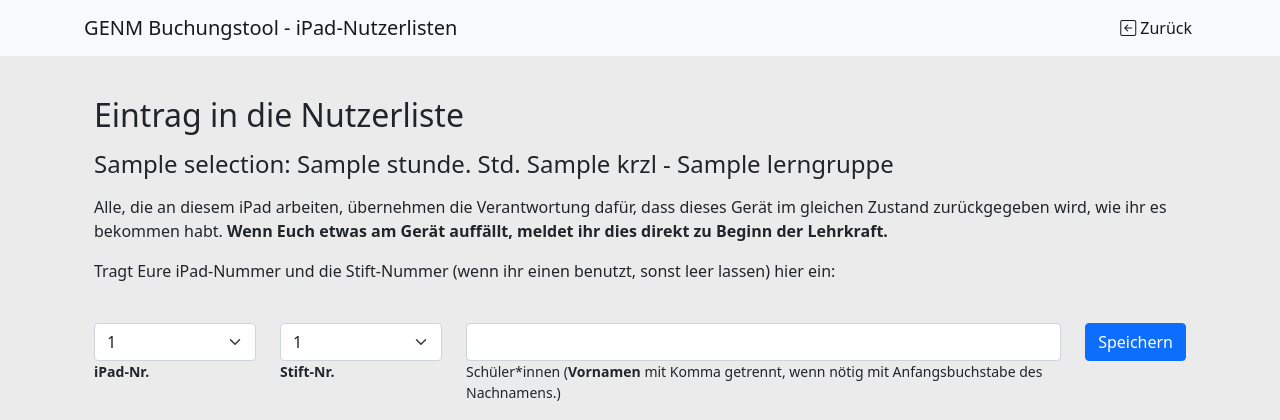
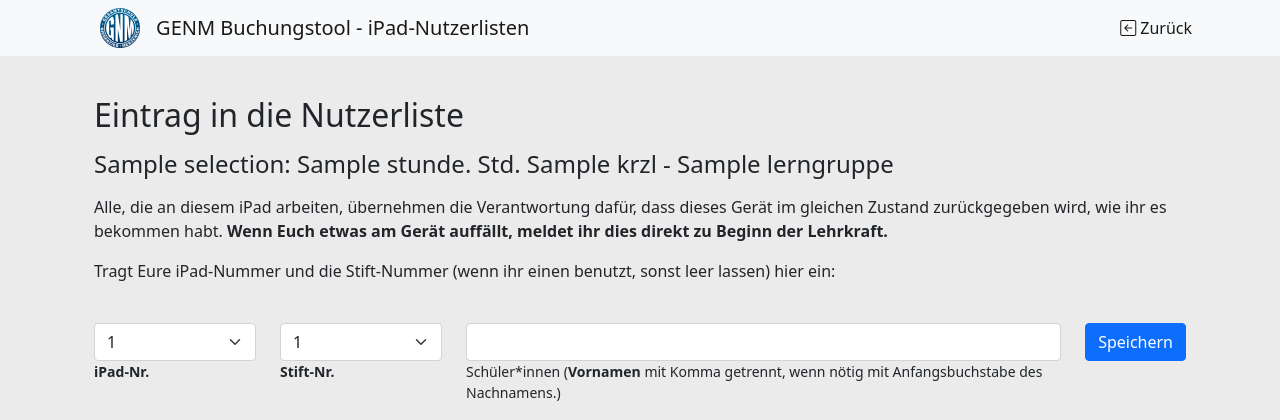
Before and after one commit to pyphil/DjangoBuchungstool, a Django app: template userlist/templates/userlistEntry.html in a window 1280 px wide. Shown: the top 420 px of the page. Run offline with Django 3.2, Linux system fonts and the light colour scheme; the template is opened without the code that fills it: most values are stand-ins (such as "Sample title", 1, 10 or a date in 2020).

Commit message:
indentation / icon userlist

```diff
--- a/buchungstool/templates/base.html
+++ b/buchungstool/templates/base.html
@@ -15,7 +15,7 @@
 <nav class="navbar navbar-expand-lg navbar-light bg-light mb-3">
     <div class="container">
         {% load static %}
-        <img src="{% static "images/GNM.png" %}" width="40" class="ms-3"> <a class="navbar-brand ps-3 mb-0 h1" href="">GENM Buchungstool</a>
+        <img src="{% static 'images/GNM.png' %}" width="40" class="ms-3"> <a class="navbar-brand ps-3 mb-0 h1" href="">GENM Buchungstool</a>
         <button class="navbar-toggler" type="button" data-bs-toggle="collapse" data-bs-target="#navbarNavAltMarkup"
             aria-controls="navbarNavAltMarkup" aria-expanded="false" aria-label="Toggle navigation">
             <span class="navbar-toggler-icon"></span>
--- a/buchungstool/templates/buchungstoolHome.html
+++ b/buchungstool/templates/buchungstoolHome.html
@@ -33,8 +33,6 @@
             <button type="submit" class="btn btn-secondary text-dark" style="background-color: #ffffff;"><i class="bi bi-calendar2-minus">&ensp;</i>Vorherige Woche</button>
             <input type="hidden" name="direction" value="back" />
             <input type="hidden" name="currentdate_nav" value="{{ currentdate }}">
-						<!-- <input type="hidden" name="room" value="{{ room }}">
-						<input type="hidden" name="room_text" value="{{ room_text }}"> -->
           </form>
         </div>
         <div class="col-6 text-center">
@@ -42,8 +40,6 @@
             <label for="start">Springe zu:</label>
             <input type="date" id="start" name="currentdate" class="btn btn-secondary text-dark custom-width" style="background-color: #ffffff;" value="{{ currentdate }}">
             <input type="submit" value="OK" class="btn btn-secondary text-dark" style="background-color: #ffffff;">
-						<!-- <input type="hidden" name="room" value="{{ room }}">
-						<input type="hidden" name="room_text" value="{{ room_text }}"> -->
           </form>
         </div>
         <div class="col text-center">
@@ -51,8 +47,6 @@
             <button type="submit" class="btn btn-secondary text-dark" style="background-color: #ffffff;">Nächste Woche&ensp;<i class="bi bi-calendar2-plus"></i></button>
             <input type="hidden" name="direction" value="forward" />
             <input type="hidden" name="currentdate_nav" value="{{ currentdate }}">
-						<!-- <input type="hidden" name="room" value="{{ room }}">
-						<input type="hidden" name="room_text" value="{{ room_text }}"> -->
           </form>
         </div>
       </div>
--- a/userlist/templates/base_userlist.html
+++ b/userlist/templates/base_userlist.html
@@ -14,18 +14,19 @@
 
 <nav class="navbar navbar-expand-lg navbar-light bg-light mb-3">
     <div class="container">
-        <a class="navbar-brand mb-0 h1" href="">GENM Buchungstool - iPad-Nutzerlisten</a>
+        {% load static %}
+        <img src="{% static 'images/GNM.png' %}" width="40" class="ms-3"> <a class="navbar-brand ps-3 mb-0 h1" href="">GENM Buchungstool - iPad-Nutzerlisten</a>
         <button class="navbar-toggler" type="button" data-bs-toggle="collapse" data-bs-target="#navbarNavAltMarkup"
             aria-controls="navbarNavAltMarkup" aria-expanded="false" aria-label="Toggle navigation">
             <span class="navbar-toggler-icon"></span>
         </button>
-        {% if request.path != "/userlist/select/" %}
         <div class="collapse navbar-collapse" id="navbarNavAltMarkup">
+            {% if request.path != "/userlist/select/" %}
             <div class="navbar-nav ms-auto"> <a class="nav-link active" href="{% url 'userlistSelect' %}"><i
                         class="bi bi-arrow-left-square"> </i>Zurück</a>
             </div>
+            {% endif %}
         </div>
-        {% endif %}
     </div>
 </nav>
 
```
Also changed, not shown: userlist/static/images/GNM.png (added). Lines whose indentation alone changed are shown as unchanged.
